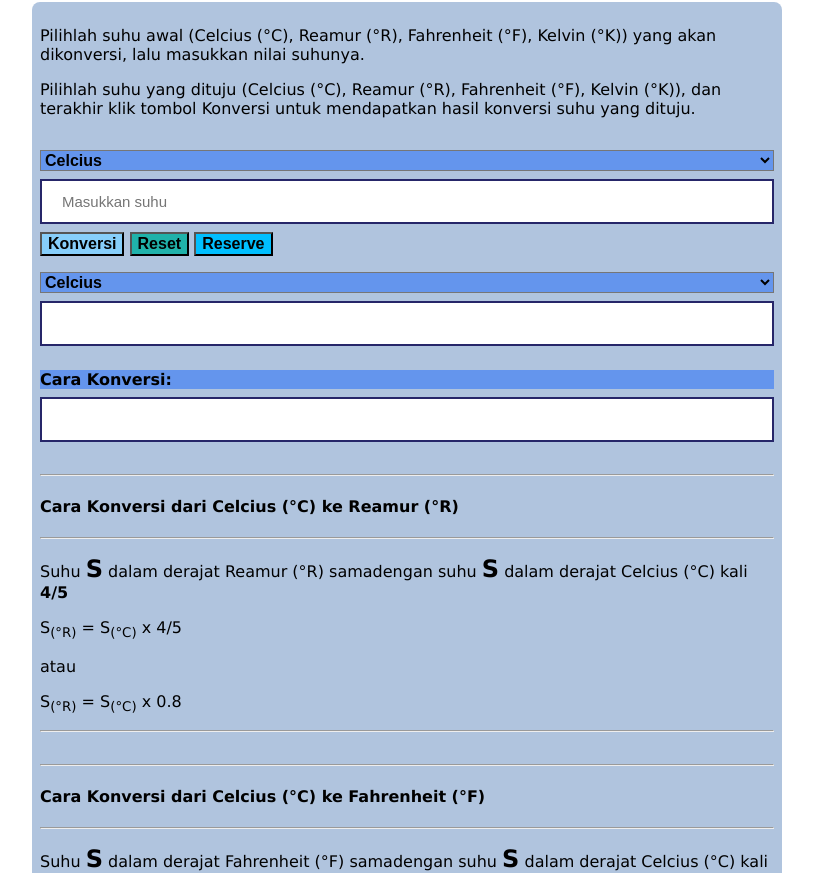
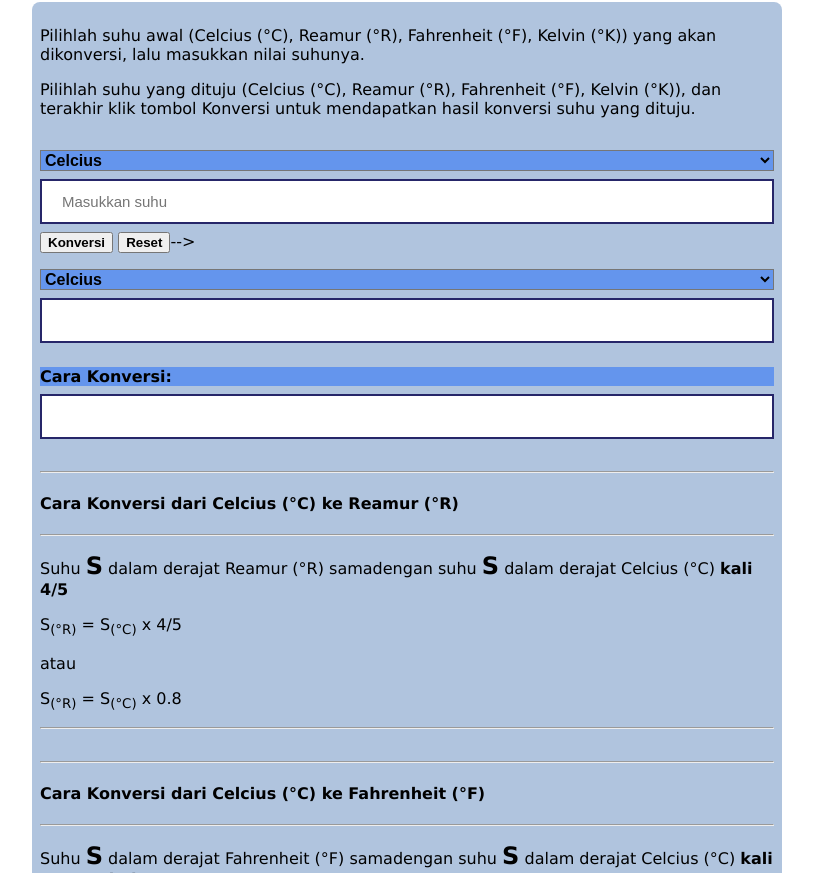
Before and after one commit to revou-fundamental-course/03-feb-25-nndia-gif, a plain HTML site: page index.html in a window 1280 px wide. Shown: the part 79-952 px from the top of the page, without its empty margins (233-1046 px from the left). Drawn offline with Linux system fonts and the light colour scheme.

Commit message:
Update! index.html

```diff
--- a/index.html
+++ b/index.html
@@ -35,13 +35,11 @@
                             <option>Kelvin</option>
                      </select>
                     <input type="number" id="main-input" required placeholder="Masukkan suhu">
-                    <!-- <span id="error-msg">Masukkan suhu yang valid</span> -->
                 </div>
 
                 <div class="button-group">
-                    <button type="button" class="bg-blue" onclick="convert()" id="result"><b>Konversi</b></button>
-                    <button type="reset" class="bg-green"><b>Reset</b></button>
-                    <button type="button" class="bg-yellow"><b>Reserve</b></button>
+                    <button type="button" class="bg-purple" onclick="convert()" id="result"><b>Konversi</b></button>
+                    <button type="reset" class="bg-red"><b>Reset</b></button>-->
                 </div>
             </form>
          </section>
@@ -76,7 +74,7 @@
                 <hr>
 
                 <article>
-                    <p>Suhu <span class="remark">S</span> dalam derajat Reamur (&deg;R) samadengan suhu <span class="remark">S</span> dalam derajat Celcius (&deg;C) kali <b>4/5</b></p>
+                    <p>Suhu <span class="remark">S</span> dalam derajat Reamur (&deg;R) samadengan suhu <span class="remark">S</span> dalam derajat Celcius (&deg;C) <b>kali 4/5</b></p>
                     <p>S<sub>(&deg;R)</sub> = S<sub>(&deg;C)</sub> x 4/5</p>
                     <p>atau</p>
                     <p>S<sub>(&deg;R)</sub> = S<sub>(&deg;C)</sub> x 0.8</p>
@@ -91,7 +89,7 @@
                 <hr>
 
                 <article>
-                    <p>Suhu <span class="remark">S</span> dalam derajat Fahrenheit (&deg;F) samadengan suhu <span class="remark">S</span> dalam derajat Celcius (&deg;C) kali <b>9/5 tambah 32.</b></p>
+                    <p>Suhu <span class="remark">S</span> dalam derajat Fahrenheit (&deg;F) samadengan suhu <span class="remark">S</span> dalam derajat Celcius (&deg;C) <b>kali 9/5 tambah 32.</b></p>
                     <p>S<sub>(&deg;F)</sub> = (S<sub>(&deg;C)</sub> x 9/5) + 32</p>
                     <p>atau</p>
                     <p>S<sub>(&deg;R)</sub> = (S<sub>(&deg;C)</sub> x 1.8) + 32</p>
```
